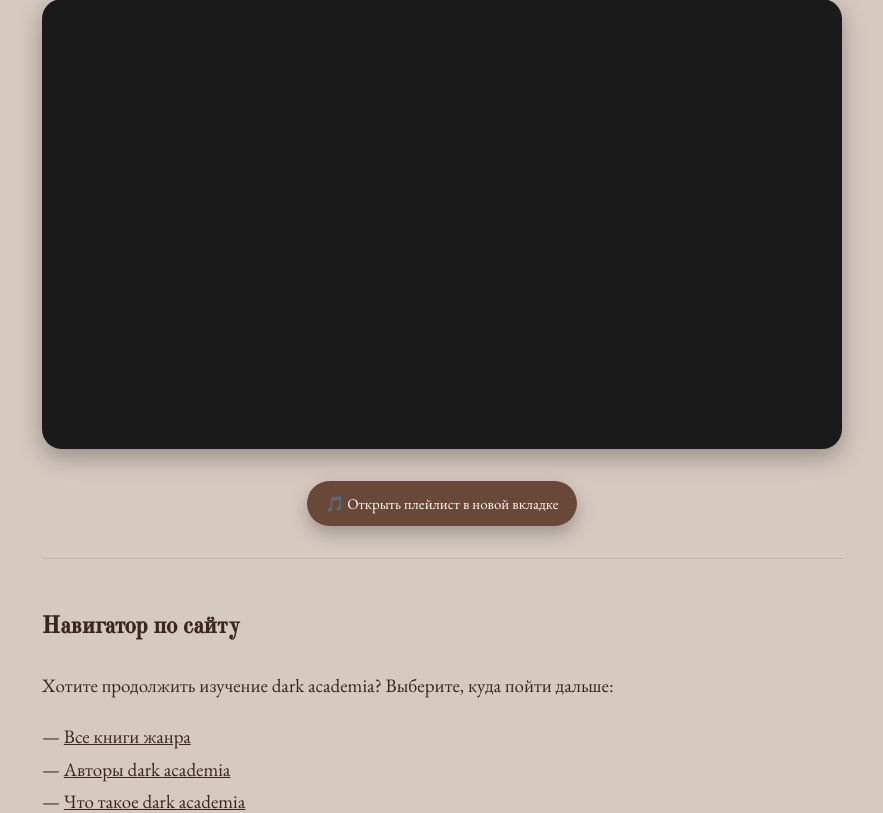
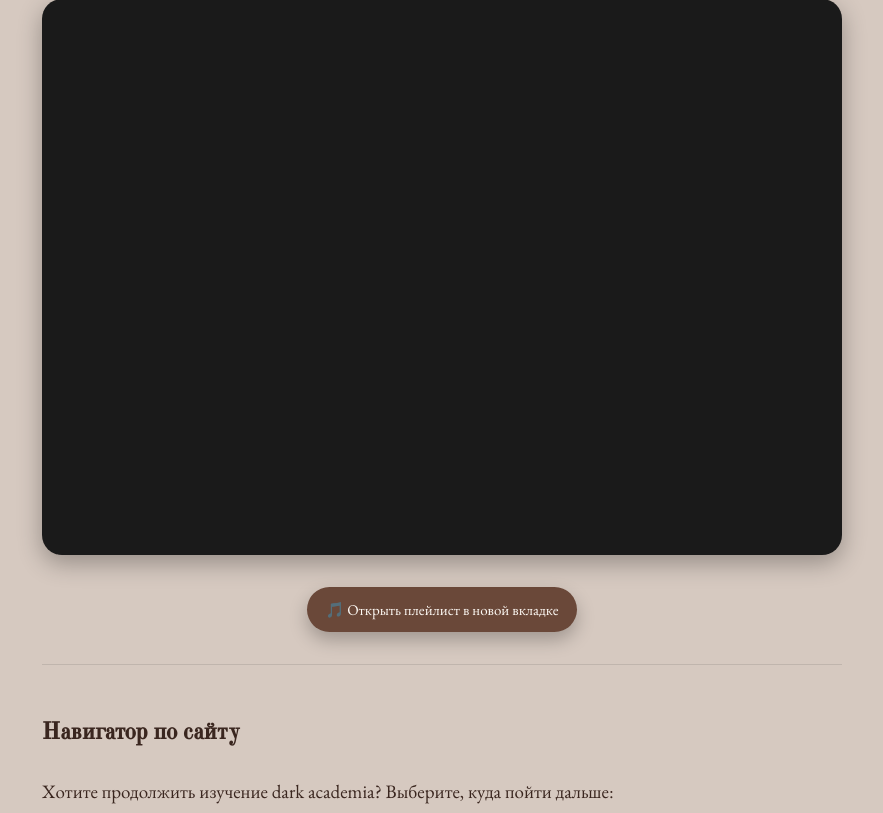
Before and after one commit to tingrafesss/dark_academia_project, a Django app: page /news/playlist/ in a window 1280 px wide. Shown: the part 389-1202 px from the top of the page, without its empty margins (198-1081 px from the left). Run offline with Django 5.2, Linux system fonts and the light colour scheme.

Commit message:
Update article_playlist.html

```diff
--- a/dark_academia_project/core/templates/core/article_playlist.html
+++ b/dark_academia_project/core/templates/core/article_playlist.html
@@ -18,8 +18,9 @@
       <div class="playlist-container">
         <iframe
           frameborder="0"
-          style="border:none; width:100%; height:450px; border-radius: 16px;"
-          src="https://music.yandex.ru/iframe/#playlist/tingrafes/1010">
+          allow="clipboard-write"
+          style="border:none; width:100%; height:556px; border-radius: 16px;"
+          src="https://music.yandex.ru/iframe/playlist/tingrafes/1010">
         </iframe>
       </div>
       <p style="text-align: center; margin-top: 16px;">
```
